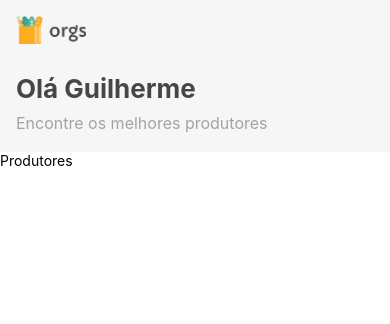
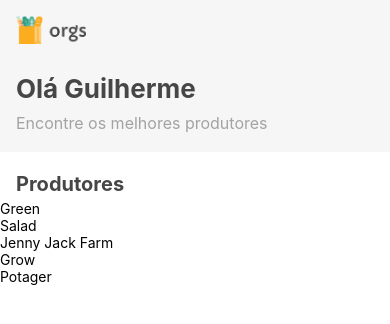
Before and after one commit to vieiragui/orgsHooks, a React Native app: screen / in a window 390 px wide. Shown: the top 324 px of the page. Built offline with nearby package versions, Linux system fonts and the light colour scheme.

Commit message:
Utilizando hook de estado e passando um componente para outro

```diff
--- a/App.js
+++ b/App.js
@@ -1,13 +1,19 @@
-import React from 'react';
-import {SafeAreaView} from 'react-native';
-import Home from './src/telas/Home';
+import React from 'react'
+import { SafeAreaView, StyleSheet } from 'react-native'
+import Home from './src/telas/Home'
 
 function App() {
   return (
-    <SafeAreaView>
+    <SafeAreaView style={estilos.tela}>
       <Home />
     </SafeAreaView>
-  );
+  )
 }
 
-export default App;
+const estilos = StyleSheet.create({
+  tela: {
+    flex: 1 //expande verticalmente o máximo que conseguir
+  }
+})
+
+export default App
--- a/src/telas/Home/componentes/Produtores.js
+++ b/src/telas/Home/componentes/Produtores.js
@@ -1,18 +1,53 @@
-import React, { useEffect } from 'react'
-import { Text } from 'react-native'
+import React, { useEffect, useState } from 'react'
+import { FlatList, StyleSheet, Text } from 'react-native'
 import { carregaProdutores } from '../../../servicos/carregaDados'
 
-export default function Produtores() {
+export default function Produtores({ topo: Topo }) {
   /*Hooks: é uma nova forma de implementação do React. Nele é possível utilizar funções
   ao invés de Classes para executar algo.
   useEffect é um Hook, ele executa apenas uma vez algo que estiver dentro das chaves*/
 
+  //Primeira posição do array é a variável e o Segundo é a função que vai alterá-lo
+  const [titulo, setTitulo] = useState('')
+  const [lista, setLista] = useState([])
+
   useEffect(() => {
     const retorno = carregaProdutores()
-    console.log(retorno)
+    setTitulo(retorno.titulo)
+    setLista(retorno.lista)
   }, [])
   /*Deixando um array vazio no fim do useEffect, significa que tudo que esta no primeiro
     parametro será executado assim que o componente for carregado*/
 
-  return <Text>Produtores</Text>
+  const TopoLista = () => {
+    return (
+      <>
+        <Topo />
+        <Text style={estilos.titulo}>{titulo}</Text>
+      </>
+    )
+  }
+
+  /*data é a informação que quero exibir.
+    renderItem recebe o valor que quero renderizar.
+    listHeaderComponent é o titulo que quero colocar na página*/
+  return (
+    <FlatList
+      data={lista}
+      renderItem={({ item: { nome } }) => <Text>{nome}</Text>}
+      keyExtractor={({ nome }) => nome}
+      ListHeaderComponent={TopoLista}
+    />
+  )
 }
+
+const estilos = StyleSheet.create({
+  titulo: {
+    fontSize: 20,
+    lineHeight: 32,
+    marginHorizontal: 16,
+    marginTop: 16,
+    fontWeight: 'bold',
+    color: '#464646'
+  }
+})
--- a/src/telas/Home/index.js
+++ b/src/telas/Home/index.js
@@ -3,10 +3,5 @@
 import Topo from './componentes/Topo'
 
 export default function Home() {
-  return (
-    <>
-      <Topo />
-      <Produtores />
-    </>
-  )
+  return <Produtores topo={Topo} />
 }
```
